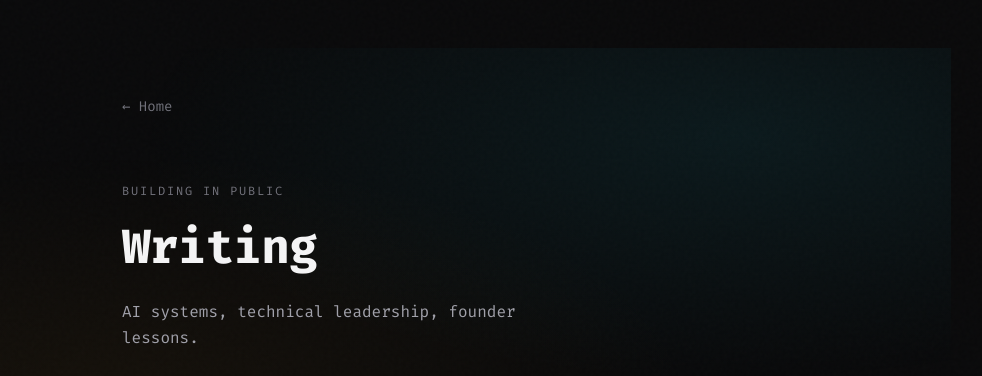
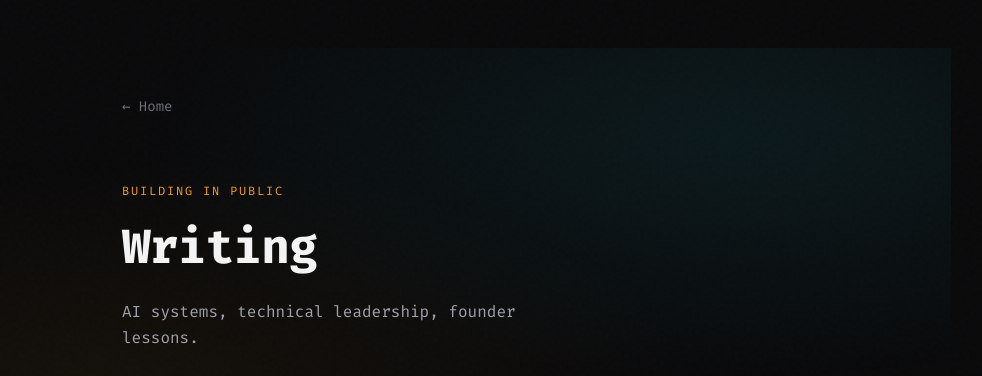
Before and after one commit to BellaBe/bellabe.github.io, a Jekyll site: the page built from writing.html, in a window 1280 px wide. Shown: the top 376 px of the page, without its empty margins (222-1204 px from the left). Built offline with Jekyll 4.4.1, drawn with Linux system fonts in a browser that asks for light colours.

Commit message:
Fix two critical UI issues flagged by reviewer
1. Hero label color: move from inline style="color: #f59e0b" to CSS
   .minimal-hero .hero-label { color: var(--color-accent-warm) }
   — removes hardcoded hex, restores light-mode adaptation,
   — makes services.html hero label consistently orange

2. Capability grid orphan: add grid-column: span 2 to
   .capability-card:last-child:nth-child(odd)
   — 5th card (Intelligence) now spans full width instead of
   — rendering half-width with an empty right cell

Co-Authored-By: Claude Opus 4.6 <noreply@anthropic.com>

```diff
--- a/assets/css/main.css
+++ b/assets/css/main.css
@@ -1819,7 +1819,7 @@ body.light .icon-sun { display: inline; }
   font-size: var(--font-size-xs);
   text-transform: uppercase;
   letter-spacing: var(--letter-spacing-widest);
-  color: var(--color-text-tertiary);
+  color: var(--color-accent-warm);
   margin-bottom: var(--space-4);
 }
 
@@ -1965,6 +1965,11 @@ body.light .icon-sun { display: inline; }
   color: var(--color-text-secondary);
   line-height: var(--line-height-relaxed);
   margin: 0;
+}
+
+/* Orphan handling: span full width when odd card is last in 2-col grid */
+.capability-card:last-child:nth-child(odd) {
+  grid-column: span 2;
 }
 
 /* Minimal section */
--- a/leanos.html
+++ b/leanos.html
@@ -13,7 +13,7 @@ minimal: true
 
   <!-- Hero -->
   <div class="minimal-hero">
-    <div class="hero-label" style="color: #f59e0b">LeanOS Pro</div>
+    <div class="hero-label">LeanOS Pro</div>
     <h1>One person.<br><span class="accent">Five-person output.</span></h1>
     <p class="hero-sub">15 agents. 172 skills. One orchestrated system covering strategy, product, engineering, sales, marketing, and customer success.</p>
   </div>
```
